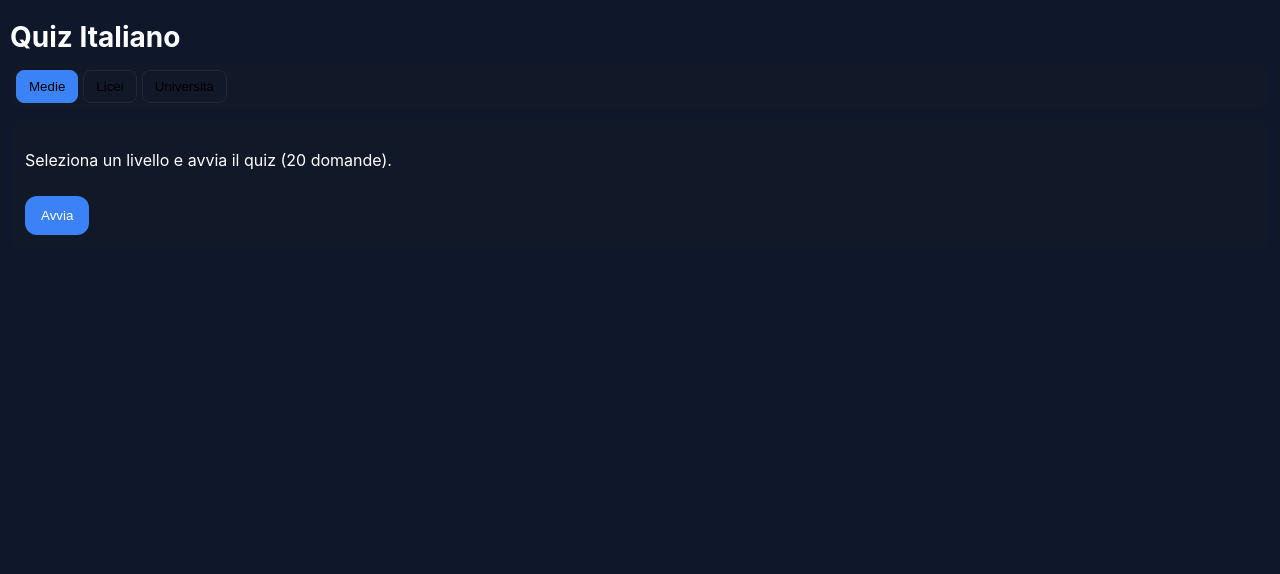
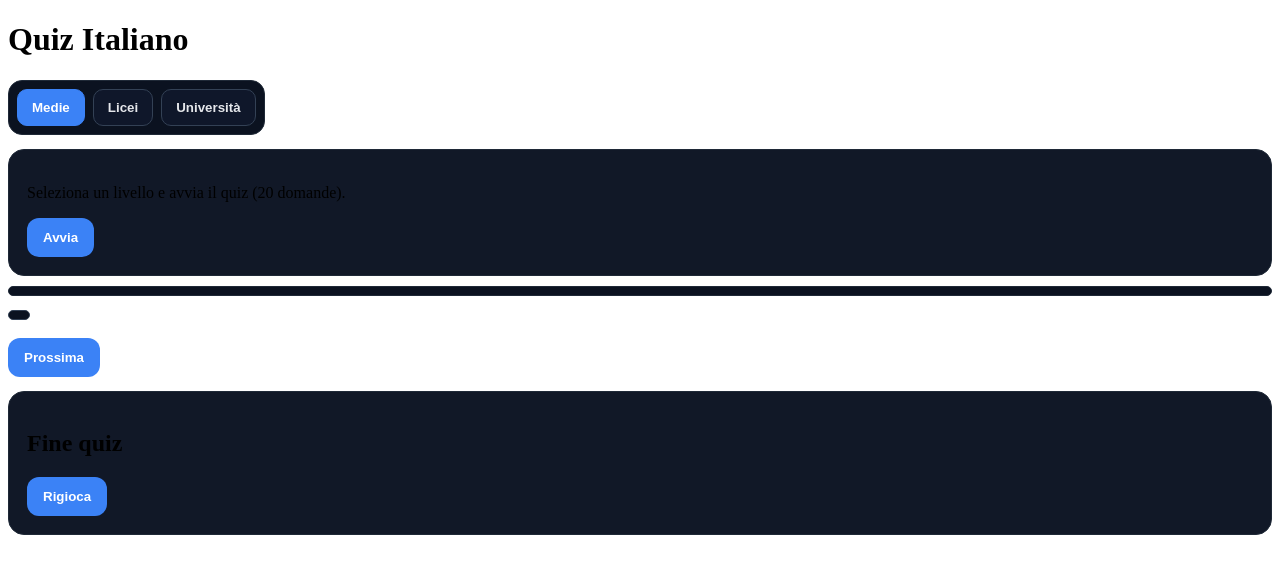
Before and after one commit to isolaonline/newquiz-italiano, a plain HTML site: page index.html in a window 1280 px wide. Drawn offline with Linux system fonts and the light colour scheme.

Commit message:
Update styles.css

```diff
--- a/styles.css
+++ b/styles.css
@@ -1,19 +1,27 @@
+/* Segmented control più leggibile */
+.segmented { display:flex; gap:8px; background:#0b1220; padding:8px; border-radius:14px; border:1px solid #1f2937; width:max-content; }
+.segment { padding:10px 14px; border-radius:10px; border:1px solid #334155; background:#0f172a; color:#e5e7eb; cursor:pointer; font-weight:600; }
+.segment:hover { border-color:#3b82f6; }
+.segment.active { background:#3b82f6; border-color:#3b82f6; color:#fff; }
 
-body { margin:0; font-family:-apple-system, sans-serif; background:#0f172a; color:white; padding:10px; }
-.large-title { font-size:28px; font-weight:700; margin:10px 0; }
-.segmented { display:flex; gap:5px; background:#111827; padding:6px; border-radius:12px; }
-.segment { padding:8px 12px; border-radius:8px; background:#111827; border:1px solid #1f2937; cursor:pointer; }
-.segment.active { background:#3b82f6; border-color:#3b82f6; }
-.card { padding:15px; background:#111827; border-radius:14px; margin-top:10px; }
-.btn { padding:12px 16px; border-radius:12px; cursor:pointer; margin-top:10px; border:none; }
-.btn.primary { background:#3b82f6; color:white; }
-.hidden { display:none; }
-.question { font-size:20px; margin:12px 0; }
+/* Card e gerarchia */
+.card { padding:18px; background:#111827; border:1px solid #1f2937; border-radius:16px; margin-top:14px; }
+.question { font-size:22px; font-weight:800; margin:14px 0 8px; color:#f8fafc; }
+
+/* Opzioni pulite */
 .options { display:grid; gap:10px; }
-.options button { background:#1e293b; border:1px solid #1f2937; padding:12px; border-radius:12px; color:white; cursor:pointer; text-align:left; }
-.options button.correct { background:#065f46; border-color:#065f46; }
-.options button.wrong { background:#7f1d1d; border-color:#ef4444; }
-.explanation { background:#1e293b; padding:10px; border-radius:10px; margin-top:10px; }
-.progress-bar { height:8px; background:#1e293b; border-radius:999px; overflow:hidden; margin:10px 0; }
-.fill { background:#3b82f6; height:100%; width:0%; }
-.chip { background:#1e293b; padding:4px 10px; border-radius:50px; font-size:12px; }
+.options button { padding:12px 14px; border-radius:12px; border:1px solid #334155; background:#0f172a; color:#e5e7eb; text-align:left; }
+.options button:hover { border-color:#64748b; }
+.options button.correct { background:#065f46; border-color:#10b981; }
+.options button.wrong   { background:#7f1d1d; border-color:#ef4444; }
+
+/* Barra progresso */
+.progress-bar { height:8px; background:#0b1220; border:1px solid #1f2937; border-radius:999px; overflow:hidden; margin:10px 0; }
+.fill { height:100%; background:#3b82f6; width:0%; }
+
+/* Chip categoria */
+.chip { display:inline-block; padding:4px 10px; border-radius:999px; background:#0b1220; border:1px solid #334155; color:#93c5fd; font-size:12px; }
+
+/* Bottoni primari */
+.btn { padding:12px 16px; border-radius:12px; border:none; cursor:pointer; }
+.btn.primary { background:#3b82f6; color:#fff; font-weight:700; }
```
